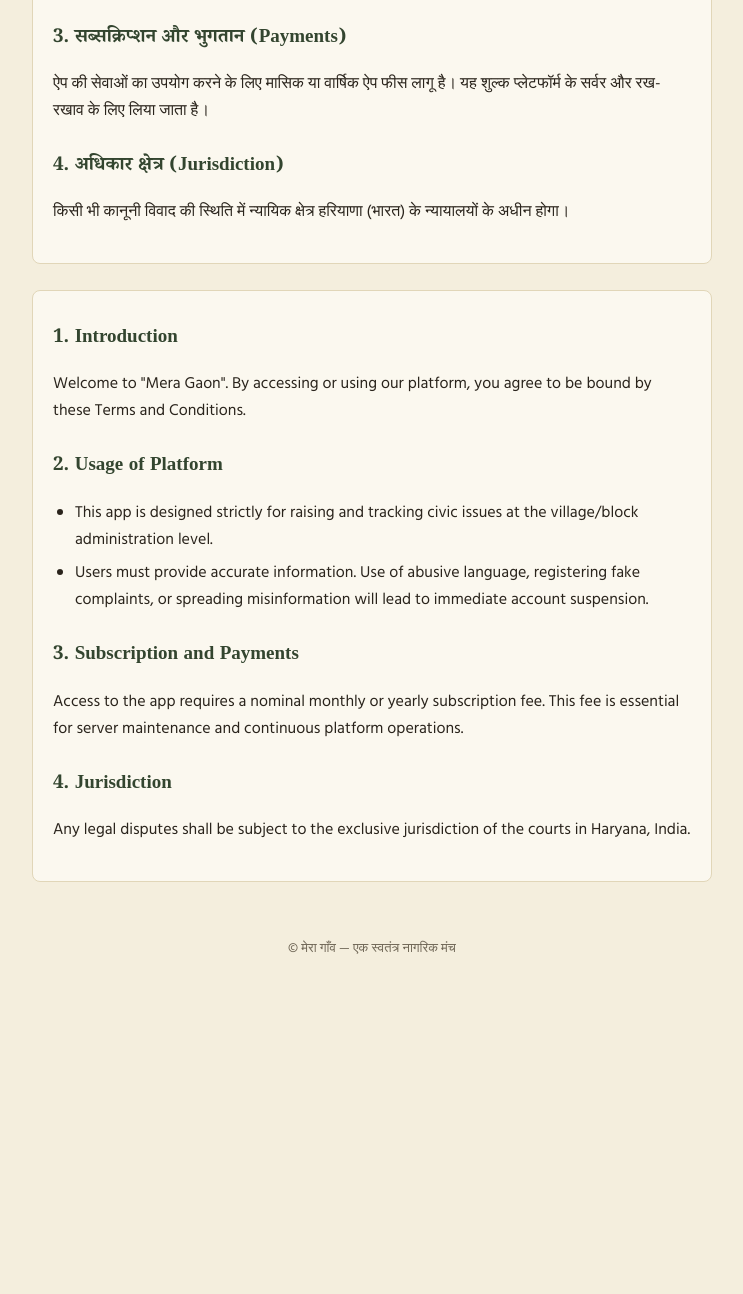
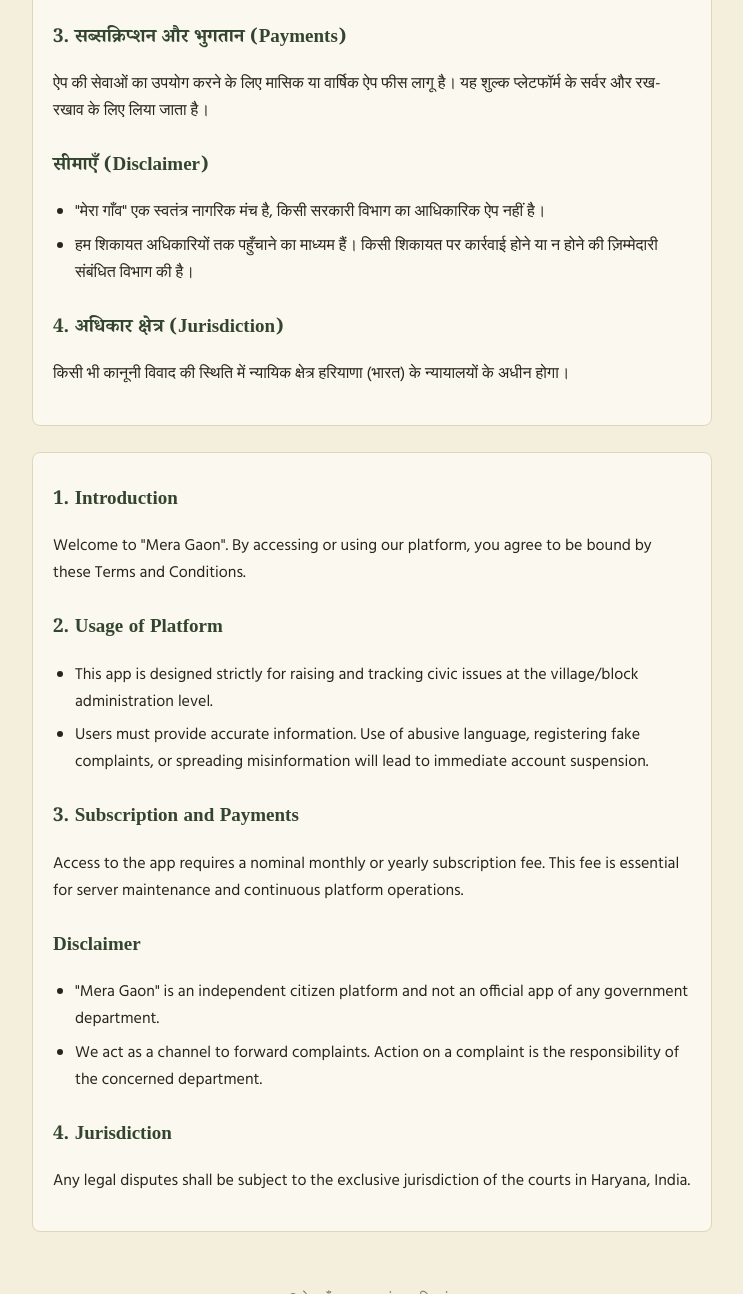
Before and after one commit to skoolink1-stack/mera-gaon-app, a website: page terms.html in a window 1280 px wide. Shown: the part 447-1741 px from the top of the page, without its empty margins (268-1011 px from the left). Before the commit the page ends 1447 px from the top, so only its background shows below. Drawn offline with Linux system fonts and the light colour scheme.

Commit message:
restructured things

```diff
--- a/terms.html
+++ b/terms.html
@@ -40,6 +40,12 @@
   <h2>3. सब्सक्रिप्शन और भुगतान (Payments)</h2>
   <p>ऐप की सेवाओं का उपयोग करने के लिए मासिक या वार्षिक ऐप फीस लागू है। यह शुल्क प्लेटफॉर्म के सर्वर और रख-रखाव के लिए लिया जाता है।</p>
 
+  <h2>सीमाएँ (Disclaimer)</h2>
+  <ul>
+    <li>"मेरा गाँव" एक स्वतंत्र नागरिक मंच है, किसी सरकारी विभाग का आधिकारिक ऐप नहीं है।</li>
+    <li>हम शिकायत अधिकारियों तक पहुँचाने का माध्यम हैं। किसी शिकायत पर कार्रवाई होने या न होने की ज़िम्मेदारी संबंधित विभाग की है।</li>
+  </ul>
+
   <h2>4. अधिकार क्षेत्र (Jurisdiction)</h2>
   <p>किसी भी कानूनी विवाद की स्थिति में न्यायिक क्षेत्र हरियाणा (भारत) के न्यायालयों के अधीन होगा।</p>
 </section>
@@ -56,7 +62,11 @@
 
   <h2>3. Subscription and Payments</h2>
   <p>Access to the app requires a nominal monthly or yearly subscription fee. This fee is essential for server maintenance and continuous platform operations.</p>
-
+    <h2>Disclaimer</h2>
+  <ul>
+    <li>"Mera Gaon" is an independent citizen platform and not an official app of any government department.</li>
+    <li>We act as a channel to forward complaints. Action on a complaint is the responsibility of the concerned department.</li>
+  </ul>
   <h2>4. Jurisdiction</h2>
   <p>Any legal disputes shall be subject to the exclusive jurisdiction of the courts in Haryana, India.</p>
 </section>
```
Also changed, not shown: delete-account.html (+2 -2 lines), index.html (+3 -3 lines), privacy.html (+2 -2 lines), vercel.json.
